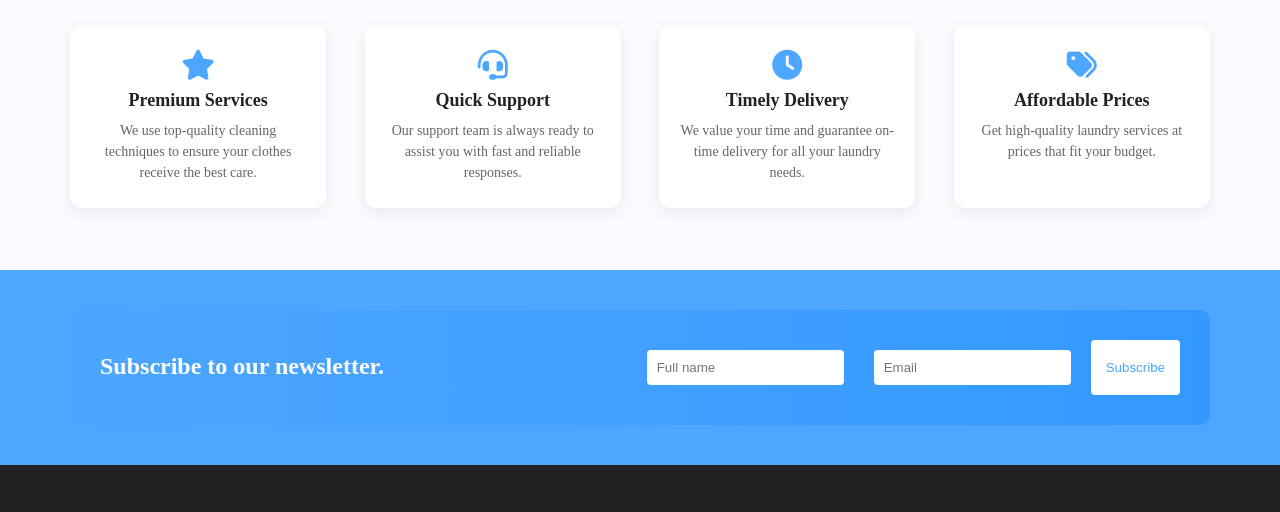
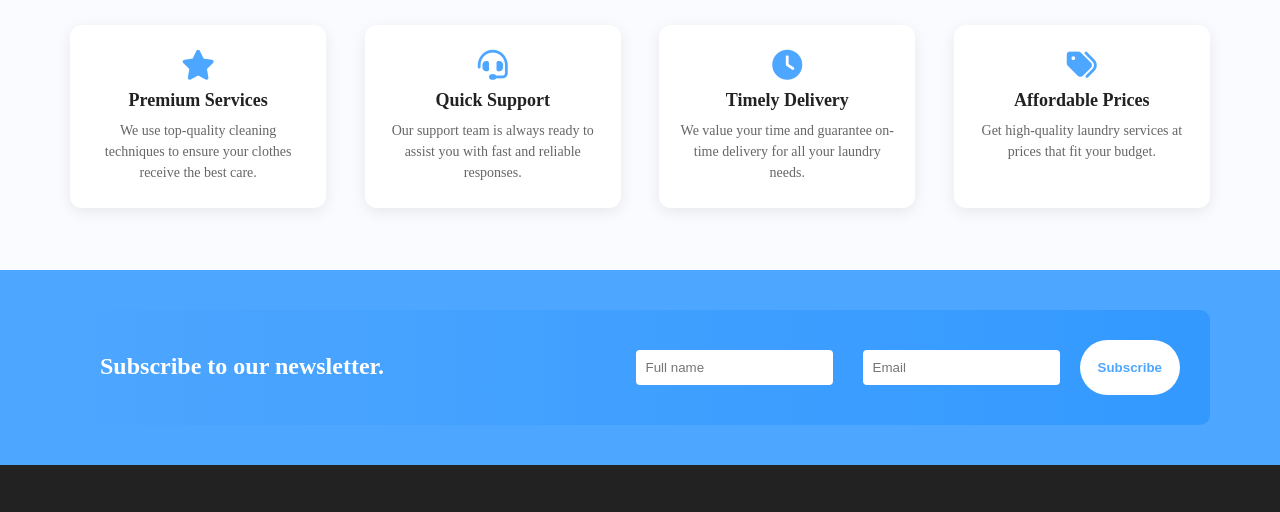
Before and after one commit to Ayush0281/Frontend-project--1, a plain HTML site: page index.html in a window 1280 px wide. Shown: the part 1389-1901 px from the top of the page. Drawn offline with nearby package versions, Linux system fonts and the light colour scheme.

Commit message:
Update style.css

```diff
--- a/style.css
+++ b/style.css
@@ -415,12 +415,6 @@ header {
   padding: 40px 0;
 }
 
-.newsletter input {
-  padding: 10px;
-  margin: 10px;
-  border: none;
-  border-radius: 5px;
-}
 
 .newsletter input {
   padding: 10px;
@@ -456,20 +450,27 @@ header {
   border: none;
   border-radius: 4px;
   outline: none;
+  flex: 1;
+  min-width: 180px;
 }
 
 .newsletter-form button {
   background: white;
   color: #4da6ff;
   border: none;
-  padding: 10px 15px;
-  border-radius: 4px;
+  padding: 10px 20px;
+  border-radius: 30px;
+  font-weight: 600;
   cursor: pointer;
   transition: 0.3s;
+  flex: 0 0 auto;
+  padding: 10px 18px;
+  white-space: nowrap;
 }
 
 .newsletter-form button:hover {
   background: #e6f2ff;
+  transform: scale(1.05);
 }
 
 .row.group {
```
